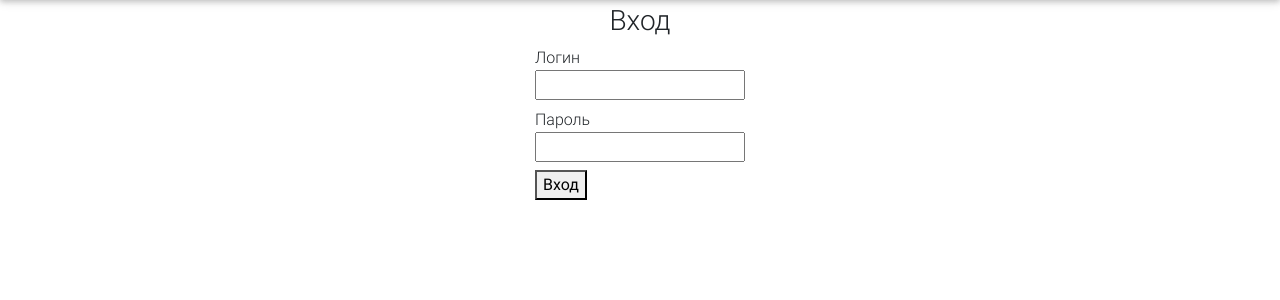
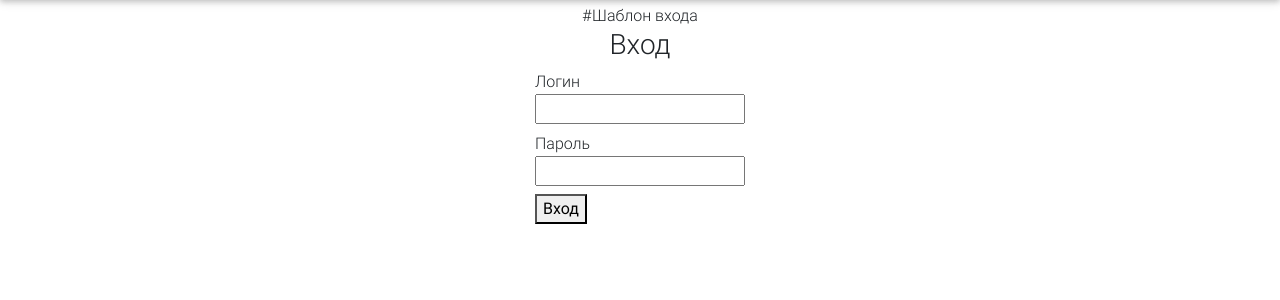
Before and after one commit to Freemanvavilon2020/framework2021, a PHP site: template application/views/account/login.php in a window 1280 px wide. Shown: the part 56-356 px from the top of the page. Run offline with PHP 8.4, Linux system fonts and the light colour scheme; the template is opened without the code that fills it: most values are stand-ins (such as "Sample title", 1, 10 or a date in 2020); some libraries are stand-ins or nearby versions.

Commit message:
Update login.php

```diff
--- a/application/views/account/login.php
+++ b/application/views/account/login.php
@@ -1,3 +1,4 @@
+#Шаблон входа
 <h3>Вход</h3>
 <form action="/account/login" method="post">
 	<p>Логин</p>
```
